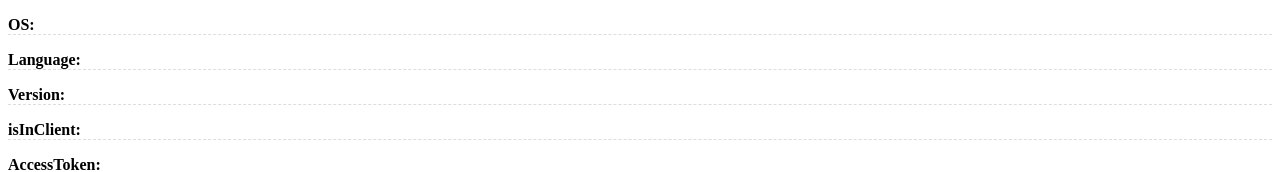
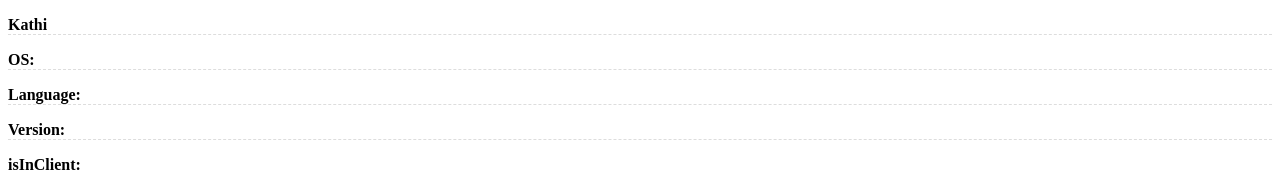
Before and after one commit to Kathieiei/liff, a plain HTML site: page index.html in a window 1280 px wide. Shown: the top 172 px of the page. Drawn offline with Linux system fonts and the light colour scheme; a script that the page names is missing.

Commit message:
Add files via upload

```diff
--- a/index.html
+++ b/index.html
@@ -7,6 +7,7 @@
   <link rel="stylesheet" href="css/style.css" media="all">
 </head>
 <body>
+  <p ><b>Kathi</b> </p>
   <p id="os"><b>OS:</b> </p>
   <p id="language"><b>Language:</b> </p>
   <p id="version"><b>Version:</b> </p>
```
